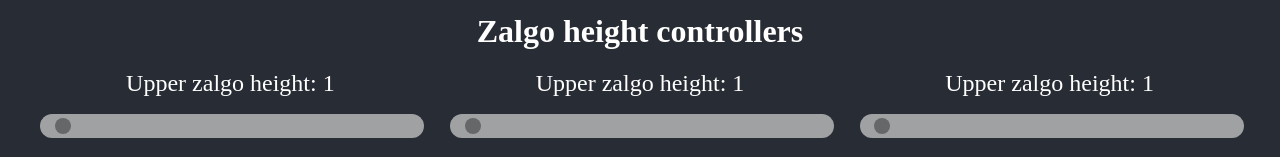
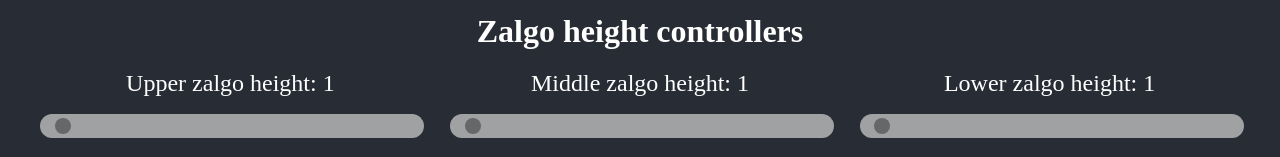
Before and after one commit to Im-Rises/zalgo-generator-website, a React (Create React App) app: page / in a window 1280 px wide. Shown: the part 640-797 px from the top of the page. Built offline with nearby package versions, Linux system fonts and the light colour scheme.

Commit message:
New version

```diff
--- a/package.json
+++ b/package.json
@@ -16,7 +16,7 @@
     "react-dom": "^18.2.0",
     "sass": "^1.62.1",
     "web-vitals": "^2.1.4",
-    "zalgo-generator": "^1.5.0"
+    "zalgo-generator": "^1.5.1"
   },
   "scripts": {
     "start": "react-scripts start",
--- a/src/components/InputRange.tsx
+++ b/src/components/InputRange.tsx
@@ -19,8 +19,7 @@ export const InputRange = (props: Props) => {
 				onChange={e => {
 					setInputRangeValue(parseInt(e.target.value, 10));
 				}}/>
-			<label htmlFor={'upper-zalgo-range'}>Upper zalgo
-                height: {inputRangeValue}</label>
+			<label htmlFor={'upper-zalgo-range'}>{props.name}{inputRangeValue}</label>
 		</div>
 	);
 };
```
Also changed, not shown: 2 other files (tests, documents, lock files or other folders).
